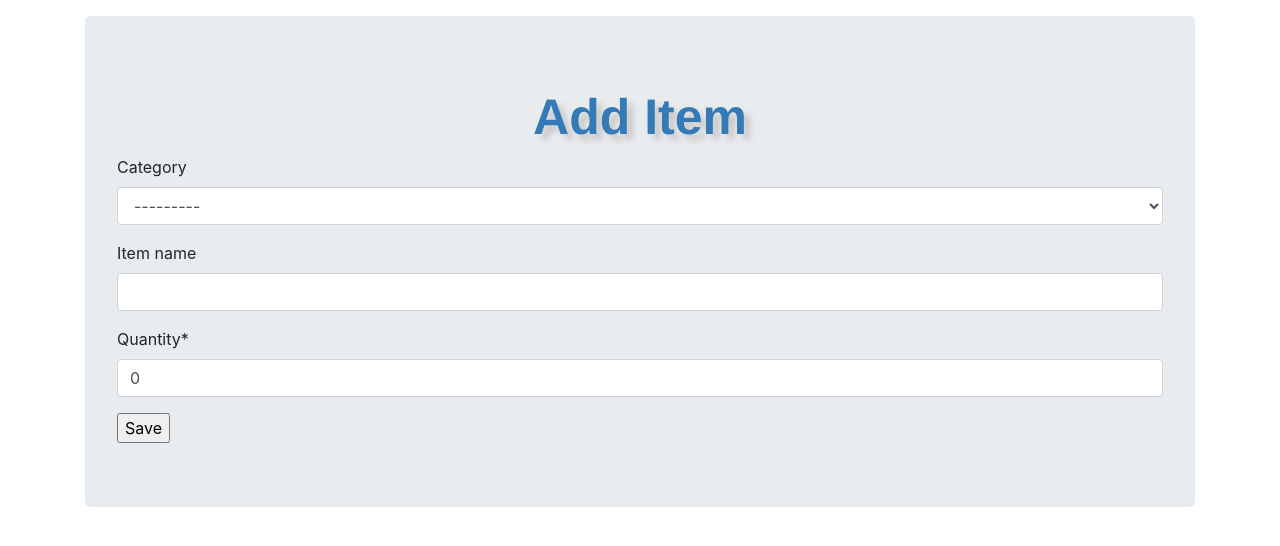
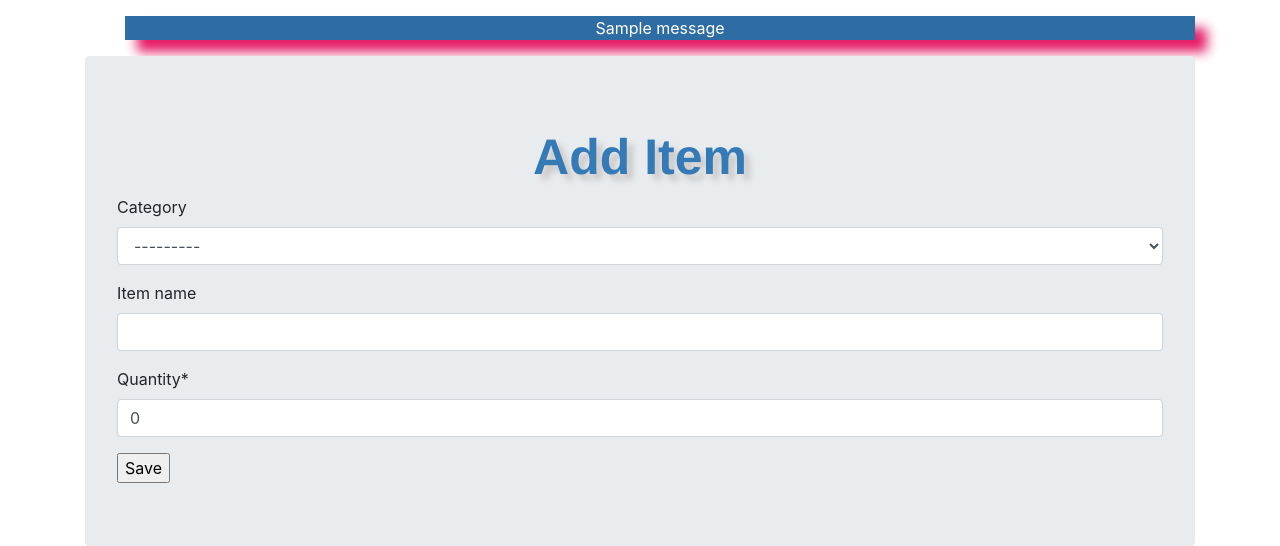
Before and after one commit to spice254/mysampleapp, a Django app: page /add_items/ in a window 1280 px wide. Shown: the part 56-602 px from the top of the page. Run offline with Django 3.2, Linux system fonts and the light colour scheme; data comes from the database, SQL or seed files in the repository; both versions use the stored data as it was after the commit; one stand-in notice (Sample message) is shown; some libraries are stand-ins or nearby versions.

Commit message:
notifications are set

```diff
--- a/stockmgmt/static/css/stylesheet.css
+++ b/stockmgmt/static/css/stylesheet.css
@@ -43,3 +43,11 @@ th {
     display: block;
     font-weight: bolder;
 }
+
+.success {
+  list-style: none;
+  background-color: #2e6da4;
+  color: white;
+  box-shadow: 12px 12px 12px #e61c66;
+  text-align: center;
+}
--- a/stockmgmt/templates/base.html
+++ b/stockmgmt/templates/base.html
@@ -64,6 +64,13 @@
 </nav>
 
 <main role="main" class="container">
+  {% if messages %}
+        <ul class="messages">
+               {% for message in messages %}
+                     <li{% if message.tags %} class="{{ message.tags }}"{% endif %}>{{ message }}</li>
+               {% endfor %}
+       </ul>
+  {% endif %}
   <div class="jumbotron">
     <div class="header">{{header}}</div>
     {% block content %}
--- a/stockmgmt/views.py
+++ b/stockmgmt/views.py
@@ -1,4 +1,5 @@
 from django.shortcuts import render, redirect
+from django.contrib import messages
 from .models import *
 from django.http import HttpResponse
 import csv
@@ -46,6 +47,7 @@ def add_items(request):
 	form = StockCreateForm(request.POST or None)
 	if form.is_valid():
 		form.save()
+		messages.success(request, 'Successfully Saved')
 		return redirect('/list_items')
 	context = {
 		"form": form,
@@ -61,6 +63,7 @@ def update_items(request, pk):
 		form = StockUpdateForm(request.POST, instance=queryset)
 		if form.is_valid():
 			form.save()
+			messages.success(request, 'Successfully Updated')
 			return redirect('/list_items')
 
 	context = {
@@ -72,5 +75,6 @@ def delete_items(request, pk):
 	queryset = Stock.objects.get(id=pk)
 	if request.method == 'POST':
 		queryset.delete()
+		messages.success(request, 'Successfully Deleted!')
 		return redirect('/list_items')
 	return render(request, 'delete_items.html')
```
Also changed, not shown: db.sqlite3.
